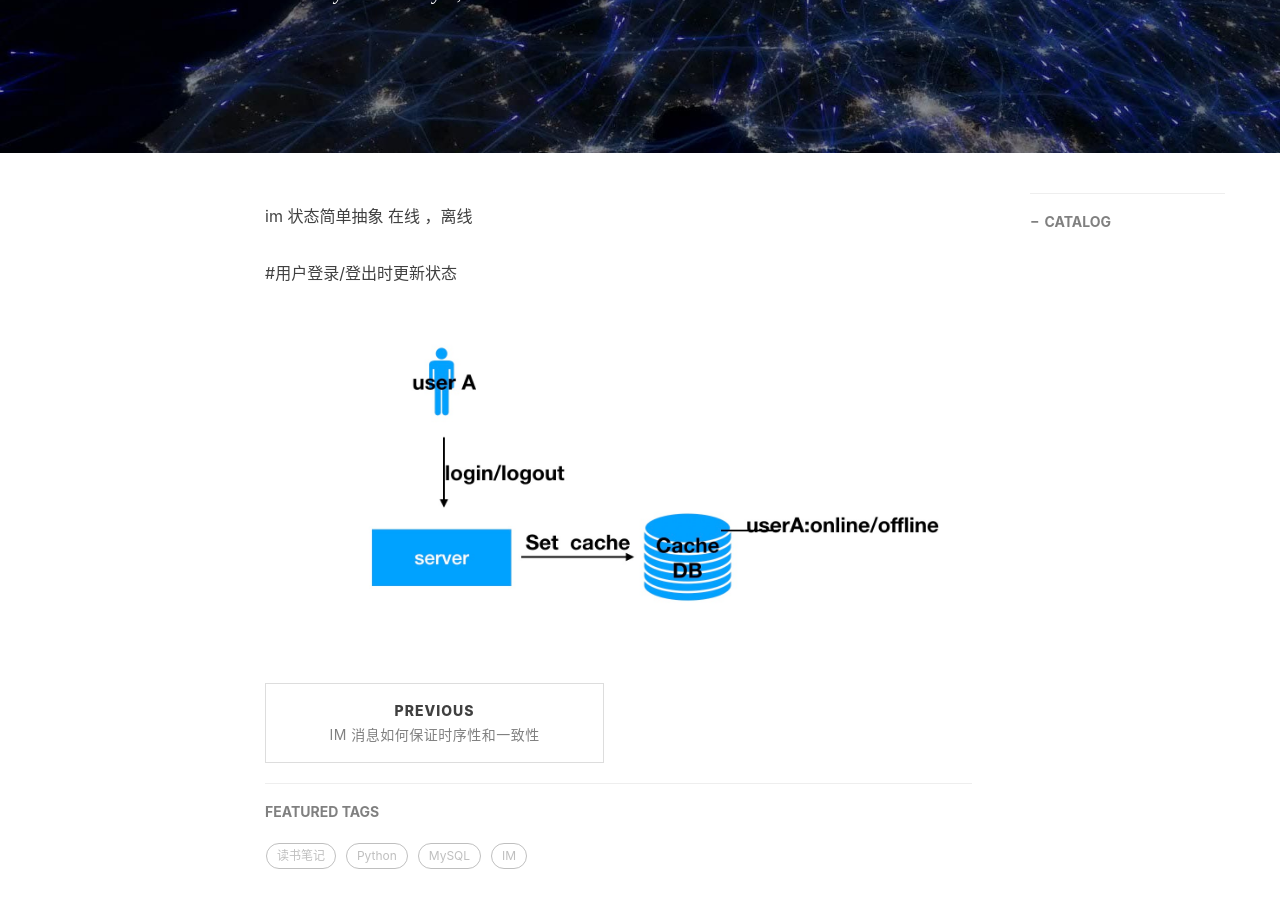
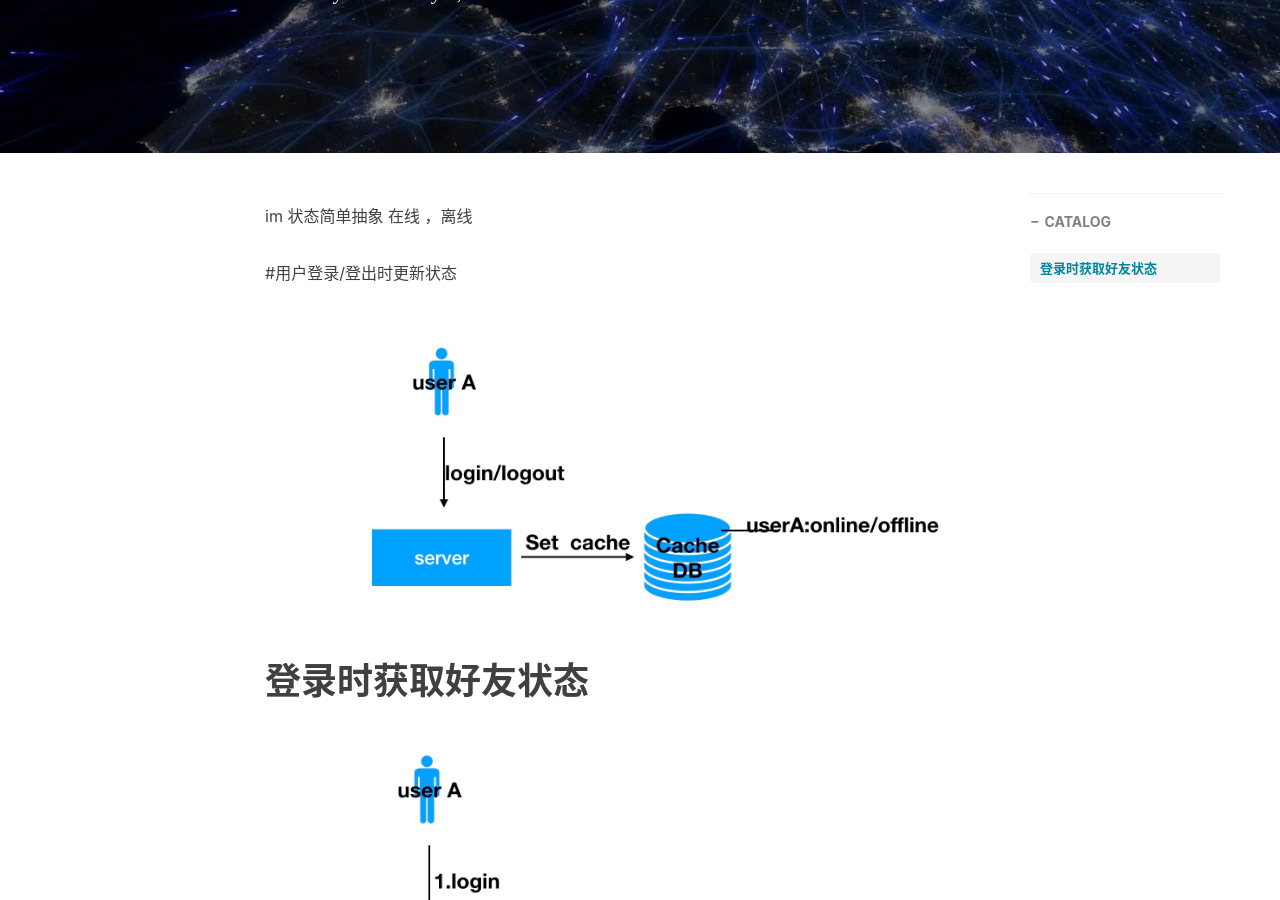
Before and after one commit to GitZW/gitzw.github.io, a Jekyll site: the page built from _posts/2020-05-06- IM在线状态同步.md, in a window 1280 px wide and 900 px high, scrolled down 370 px. Built offline with Jekyll 4.4.1, drawn with Linux system fonts in a browser that asks for light colours; nearby versions of some CDN libraries; comment, search, counter and statistics services are not loaded.

Commit message:
增加图片2

```diff
--- a/_posts/2020-05-06- IM在线状态同步.md
+++ b/_posts/2020-05-06- IM在线状态同步.md
@@ -15,3 +15,6 @@ im 状态简单抽象 在线 ，离线
 
 #用户登录/登出时更新状态
 ![图1](/img/20200506_01.jpg)
+
+# 登录时获取好友状态
+![图1](/img/20200506_02.jpg)
```
Also changed, not shown: img/20200506_02.jpg (added).
